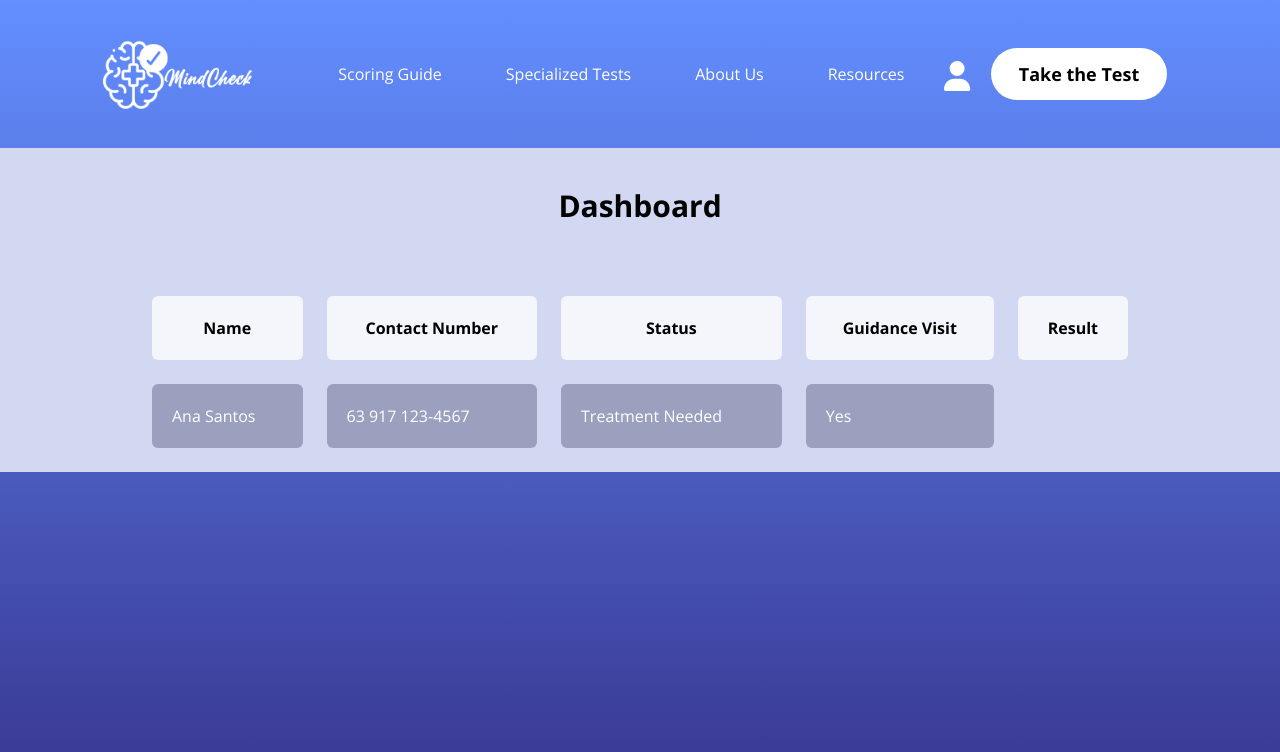
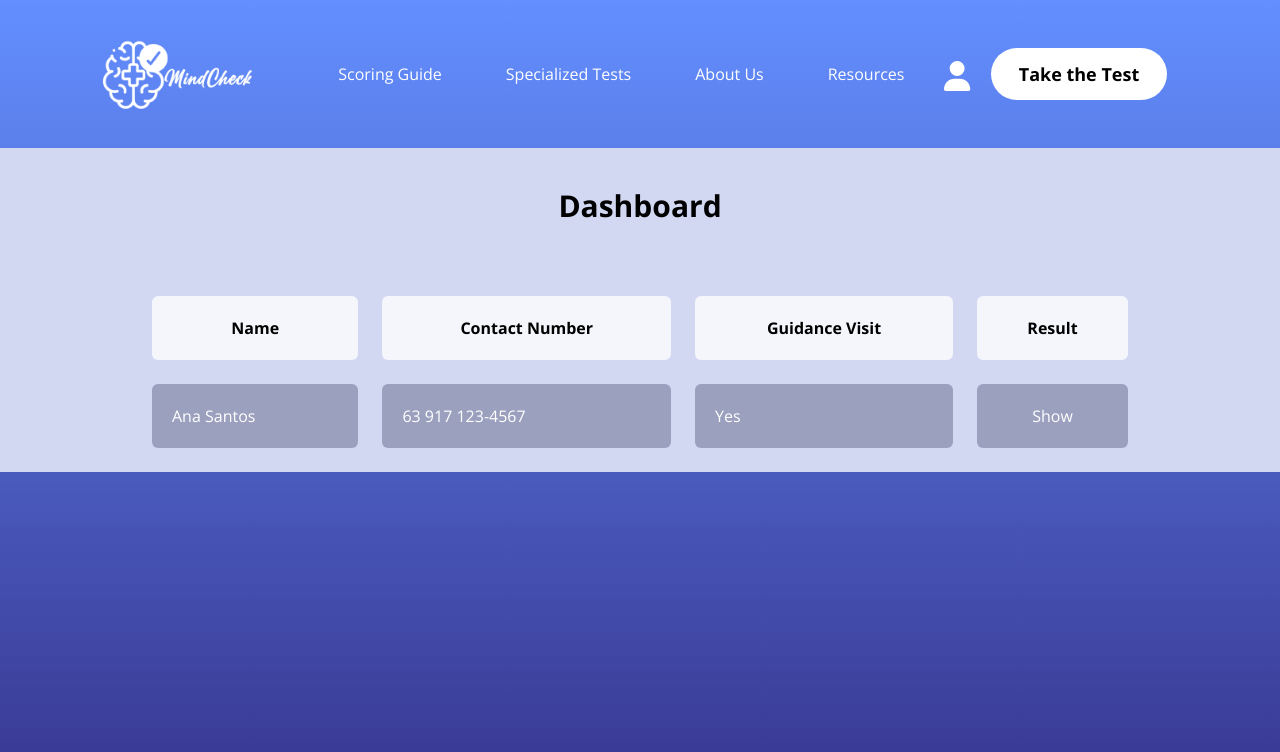
Before and after one commit to kabi02/softeng-mindcheck, a React (Vite) app: page /dashboard in a window 1280 px wide. Shown: the top 752 px of the page. Built offline with nearby package versions, Linux system fonts and the light colour scheme.

Commit message:
Dashboard ongoing result

```diff
--- /dev/null
+++ b/src/components/ResultModal.jsx
@@ -0,0 +1,41 @@
+import React from "react";
+import {
+  Button,
+  Dialog,
+  DialogHeader,
+  DialogBody,
+  DialogFooter,
+} from "@material-tailwind/react";
+
+export function ResultModal({user}) {
+  const [open, setOpen] = React.useState(false);
+
+  const handleOpen = () => setOpen(!open);
+
+  return (
+    <>
+      <div onClick={handleOpen} className="cursor-pointer text-center">
+        Show
+      </div>
+      <Dialog open={open} handler={handleOpen}>
+        <DialogHeader>{user}'s Result</DialogHeader>
+        <DialogBody divider>
+          Part 1-13 results
+        </DialogBody>
+        <DialogFooter>
+          <Button
+            variant="text"
+            color="red"
+            onClick={handleOpen}
+            className="mr-1"
+          >
+            <span>Cancel</span>
+          </Button>
+          <Button variant="gradient" color="green" onClick={handleOpen}>
+            <span>Confirm</span>
+          </Button>
+        </DialogFooter>
+      </Dialog>
+    </>
+  );
+}
--- a/src/components/TR.jsx
+++ b/src/components/TR.jsx
@@ -1,4 +1,5 @@
 import React from 'react'
+// import ResultModal from './ResultModal'
 
 export default function TR({infos}) {
   return (
--- a/src/components/contents/AboutDSM5.jsx
+++ b/src/components/contents/AboutDSM5.jsx
@@ -18,7 +18,7 @@ function AboutDSM5() {
     <div className="flex flex-col items-center pb-10 justify-center sm:max-w-[80%] max-w-[90%] mx-auto gap-5">
         <Title>DSM-5-TR Self-Rated Level 1 Cross-Cutting Symptom Measure</Title>
         <div className="flex md:flex-row flex-col gap-5 mx-auto min-w-lg-70% lg:w-[90%] items-center justify-center">
-            <img src={img} className='w-[60%] max-w-sm-45% max-w-md-55% max-w-lg-75%' alt="" />
+            <img src={img} className='w-[60%] max-w-sm-45% max-w-md-55% max-w-lg-7x5%' alt="" />
             <p className="sm:w-[70%] w-[90%] sm:text-base text-sm text-justify">
             This assessment is designed for helping you evaluate symptoms that could be related to various mental health conditions. Some of this symptoms includes anxiety, sleep deprivation, depression, and difficulty in concentrating.  <br /><br />
             Your test results will be based on your responses and will provide you insightful insights  regarding your mental health. The result will also indicate the areas that may require additional  analysis or attention </p>
--- a/src/components/contents/TableDashboard.jsx
+++ b/src/components/contents/TableDashboard.jsx
@@ -2,23 +2,28 @@ import React from 'react'
 import Layout from '../Layout'
 import Title from '../Title'
 import TR from '../TR'
+import { ResultModal } from '../ResultModal'
 
 export default function TableDashboard() {
+
   // values of each row
-    const first=[
+    const first = [
       {
-            value: 'Ana Santos',
+        value: "Ana Santos",
       },
       {
-            value: '63 917 123-4567',
+        value: "63 917 123-4567",
       },
       {
-            value: 'Treatment Needed',
+        value: "Yes",
       },
-        {
-            value: 'Yes',
-        },
-    ]
+    ];
+    let userName = first[0].value;
+    // add ResultModal to the array
+    first.push({
+      value: <ResultModal user={userName} />,
+    });
+
   return (
     <div>
       <Layout>
@@ -28,12 +33,10 @@ export default function TableDashboard() {
             <tr className='tabletests'>
                 <th className='bg-[#F5F6FC] rounded-md sm:p-5 p-1'>Name</th>
                 <th className='bg-[#F5F6FC] rounded-md sm:p-5 p-1'>Contact Number</th>
-                <th className='bg-[#F5F6FC] rounded-md sm:p-5 p-1'>Status</th>
                 <th className='bg-[#F5F6FC] rounded-md sm:p-5 p-1'>Guidance Visit</th>
                 <th className='bg-[#F5F6FC] rounded-md sm:p-5 p-1'>Result</th>
             </tr>
             <TR infos={first} />
-
         </table>
       </div>
       </Layout>
```
Lines whose indentation alone changed are shown as unchanged.
